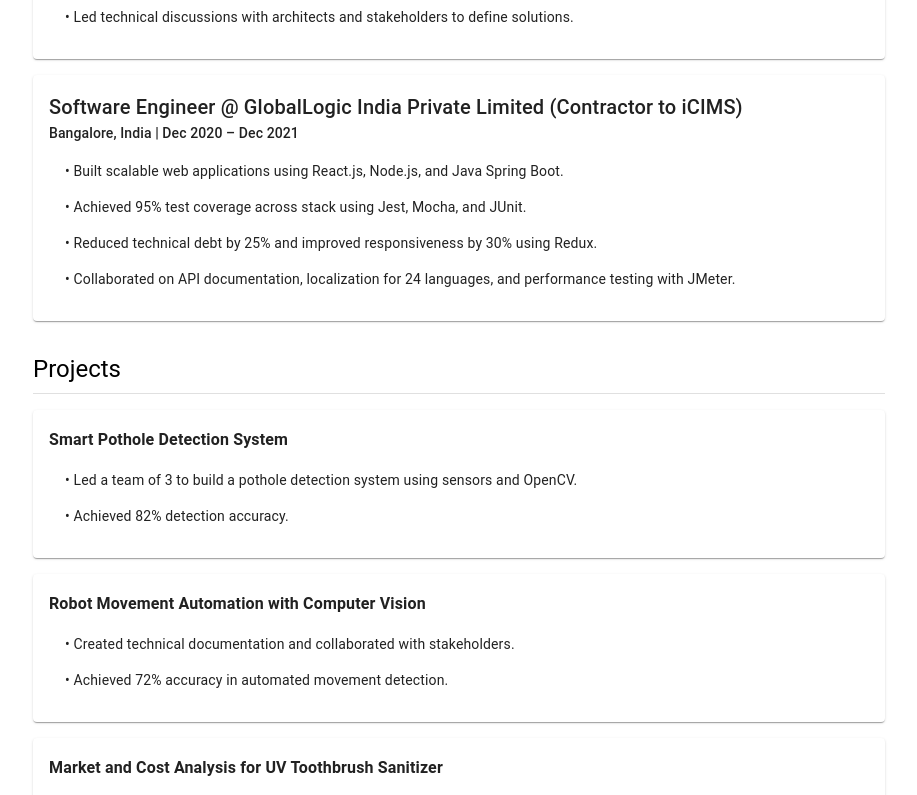
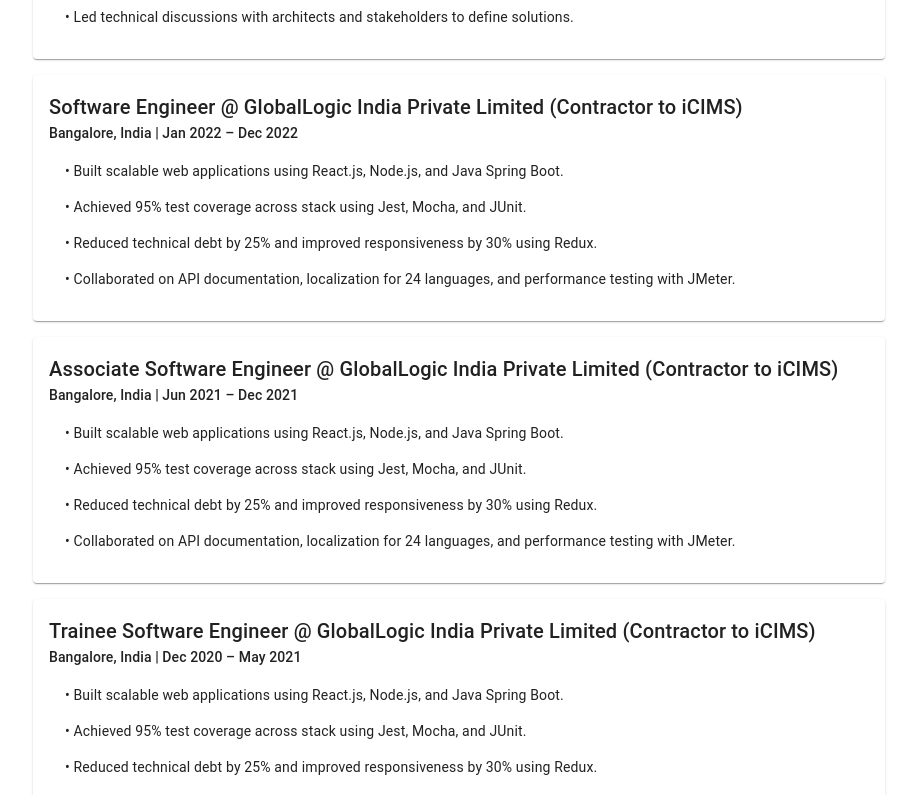
Before and after one commit to adarshumesh5/Resume, a React (Create React App) app in the folder resume/: page / in a window 1280 px wide. Shown: the part 680-1475 px from the top of the page, without its empty margins (181-1098 px from the left). Built offline with nearby package versions, Linux system fonts and the light colour scheme.

Commit message:
Adding all experience

```diff
--- a/resume/src/WorkExperience.js
+++ b/resume/src/WorkExperience.js
@@ -10,7 +10,7 @@
       title="Senior Software Engineer"
       company="GlobalLogic India Private Limited (Contractor to iCIMS)"
       location="Bangalore, India"
-      date="Jan 2022 – Jul 2023"
+      date="Jan 2023 – Jul 2023"
       bullets={[
         "Served as Scrum Master for 4 Agile development teams, improving sprint delivery performance by 25%.",
         "Translated stakeholder requirements into user stories and managed backlogs.",
@@ -22,7 +22,31 @@
       title="Software Engineer"
       company="GlobalLogic India Private Limited (Contractor to iCIMS)"
       location="Bangalore, India"
-      date="Dec 2020 – Dec 2021"
+      date="Jan 2022 – Dec 2022"
+      bullets={[
+        "Built scalable web applications using React.js, Node.js, and Java Spring Boot.",
+        "Achieved 95% test coverage across stack using Jest, Mocha, and JUnit.",
+        "Reduced technical debt by 25% and improved responsiveness by 30% using Redux.",
+        "Collaborated on API documentation, localization for 24 languages, and performance testing with JMeter."
+      ]}
+    />
+       <ExperienceEntry
+      title="Associate Software Engineer"
+      company="GlobalLogic India Private Limited (Contractor to iCIMS)"
+      location="Bangalore, India"
+      date="Jun 2021 – Dec 2021"
+      bullets={[
+        "Built scalable web applications using React.js, Node.js, and Java Spring Boot.",
+        "Achieved 95% test coverage across stack using Jest, Mocha, and JUnit.",
+        "Reduced technical debt by 25% and improved responsiveness by 30% using Redux.",
+        "Collaborated on API documentation, localization for 24 languages, and performance testing with JMeter."
+      ]}
+    />
+       <ExperienceEntry
+      title="Trainee Software Engineer"
+      company="GlobalLogic India Private Limited (Contractor to iCIMS)"
+      location="Bangalore, India"
+      date="Dec 2020 – May 2021"
       bullets={[
         "Built scalable web applications using React.js, Node.js, and Java Spring Boot.",
         "Achieved 95% test coverage across stack using Jest, Mocha, and JUnit.",
```
